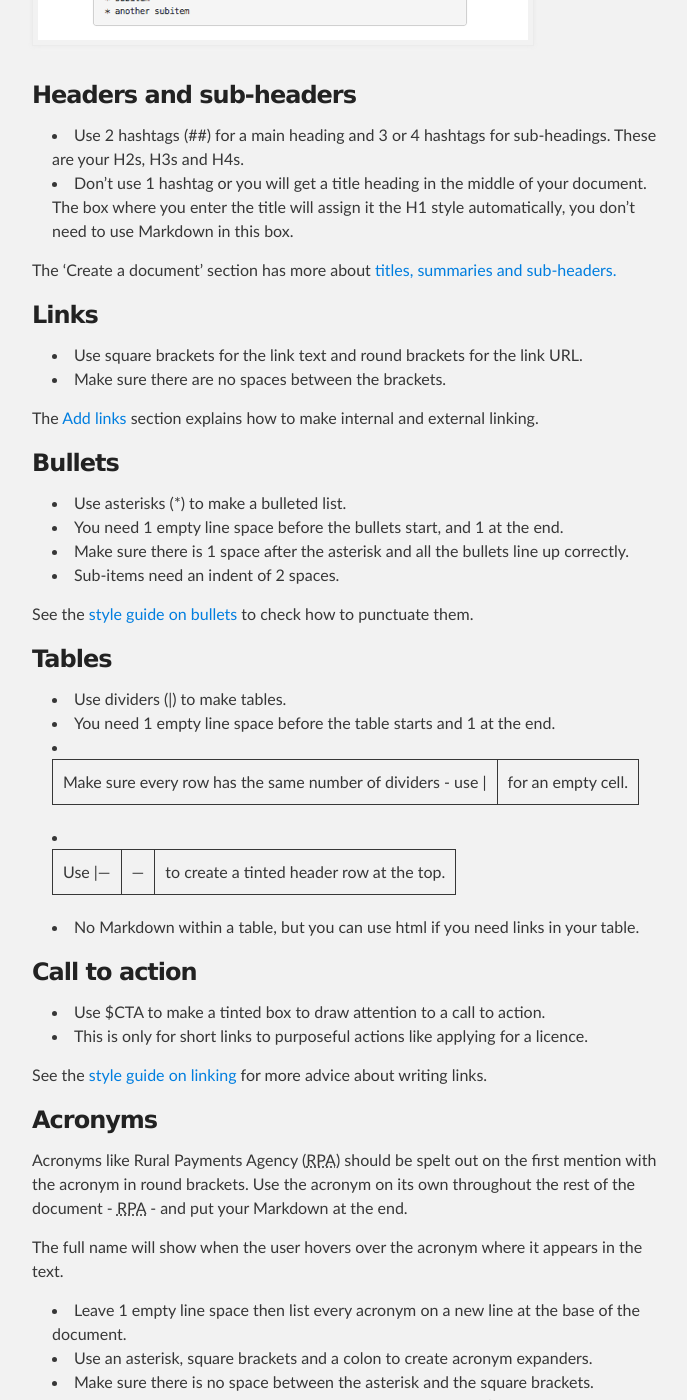
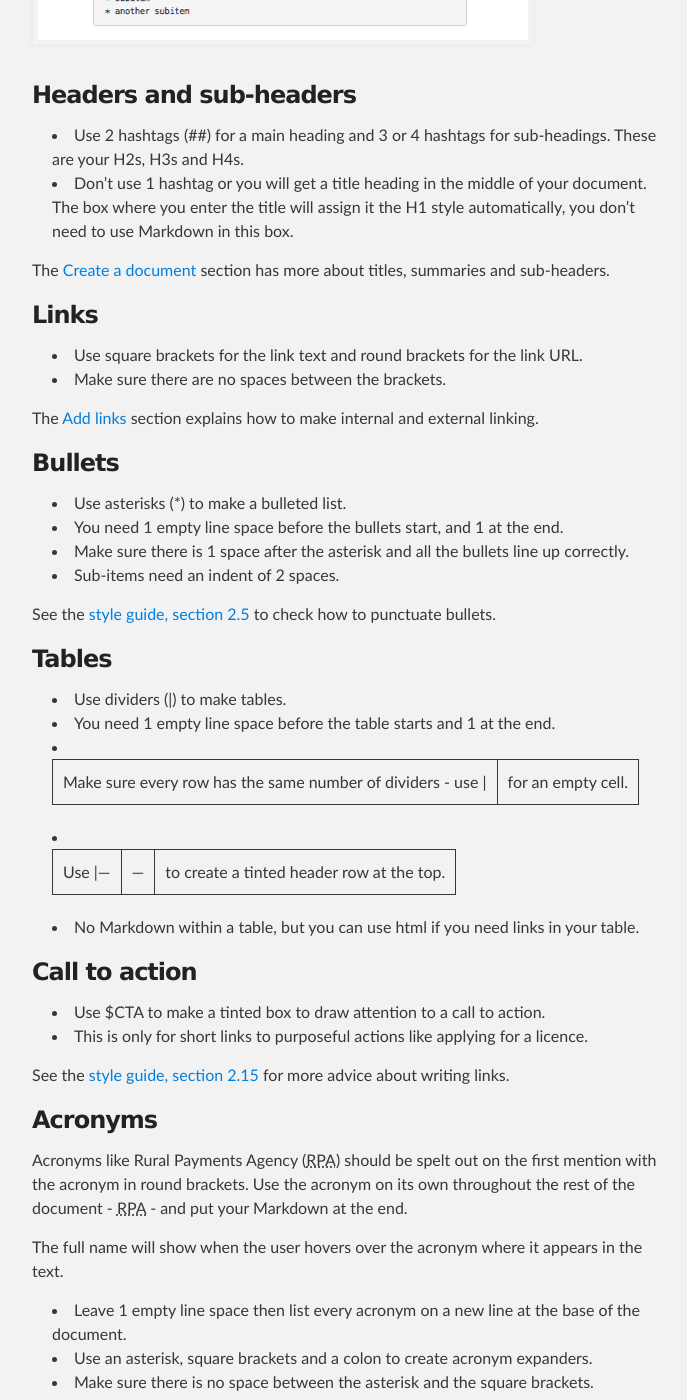
Before and after one commit to alphagov/inside-government-admin-guide, a Jekyll site: the page built from first-steps/markdown.md, in a window 1280 px wide and 1400 px high, scrolled down 965 px. Shown: the whole window, without its empty margins (288-975 px from the left). Built offline with Jekyll 4.4.1, drawn with Linux system fonts in a browser that asks for light colours.

Commit message:
Update markdown.md

```diff
--- a/first-steps/markdown.md
+++ b/first-steps/markdown.md
@@ -15,7 +15,7 @@ title: Inside Government Admin Guide - Markdown
 *  Use 2 hashtags (\##) for a main heading and 3 or 4 hashtags for sub-headings. These are your H2s, H3s and H4s.
 *  Don't use 1 hashtag or you will get a title heading in the middle of your document. The box where you enter the title will assign it the H1 style automatically, you don't need to use Markdown in this box.
 
-The 'Create a document' section has more about [titles, summaries and sub-headers.](http://alphagov.github.io/inside-government-admin-guide/creating-documents/creating-a-new-doc#titles.html)
+The [Create a document](http://alphagov.github.io/inside-government-admin-guide/creating-documents/creating-a-new-doc.html) section has more about titles, summaries and sub-headers.
 
 
 ### Links
@@ -33,7 +33,7 @@ The [Add links](http://alphagov.github.io/inside-government-admin-guide/creating
 *  Make sure there is 1 space after the asterisk and all the bullets line up correctly.
 *  Sub-items need an indent of 2 spaces.
 
-See the [style guide on bullets](https://www.gov.uk/designprinciples/styleguide#bullet-points-and-steps) to check how to punctuate them.
+See the [style guide, section 2.5](https://www.gov.uk/designprinciples/styleguide#bullet-points-and-steps) to check how to punctuate bullets.
 
 
 ### Tables
@@ -50,7 +50,7 @@ See the [style guide on bullets](https://www.gov.uk/designprinciples/styleguide#
 *  Use \$CTA to make a tinted box to draw attention to a call to action.
 *  This is only for short links to purposeful actions like applying for a licence.
 
-See the [style guide on linking](https://www.gov.uk/designprinciples/styleguide#links) for more advice about writing links.
+See the [style guide, section 2.15](https://www.gov.uk/designprinciples/styleguide#links) for more advice about writing links.
 
 
 ### Acronyms
```
